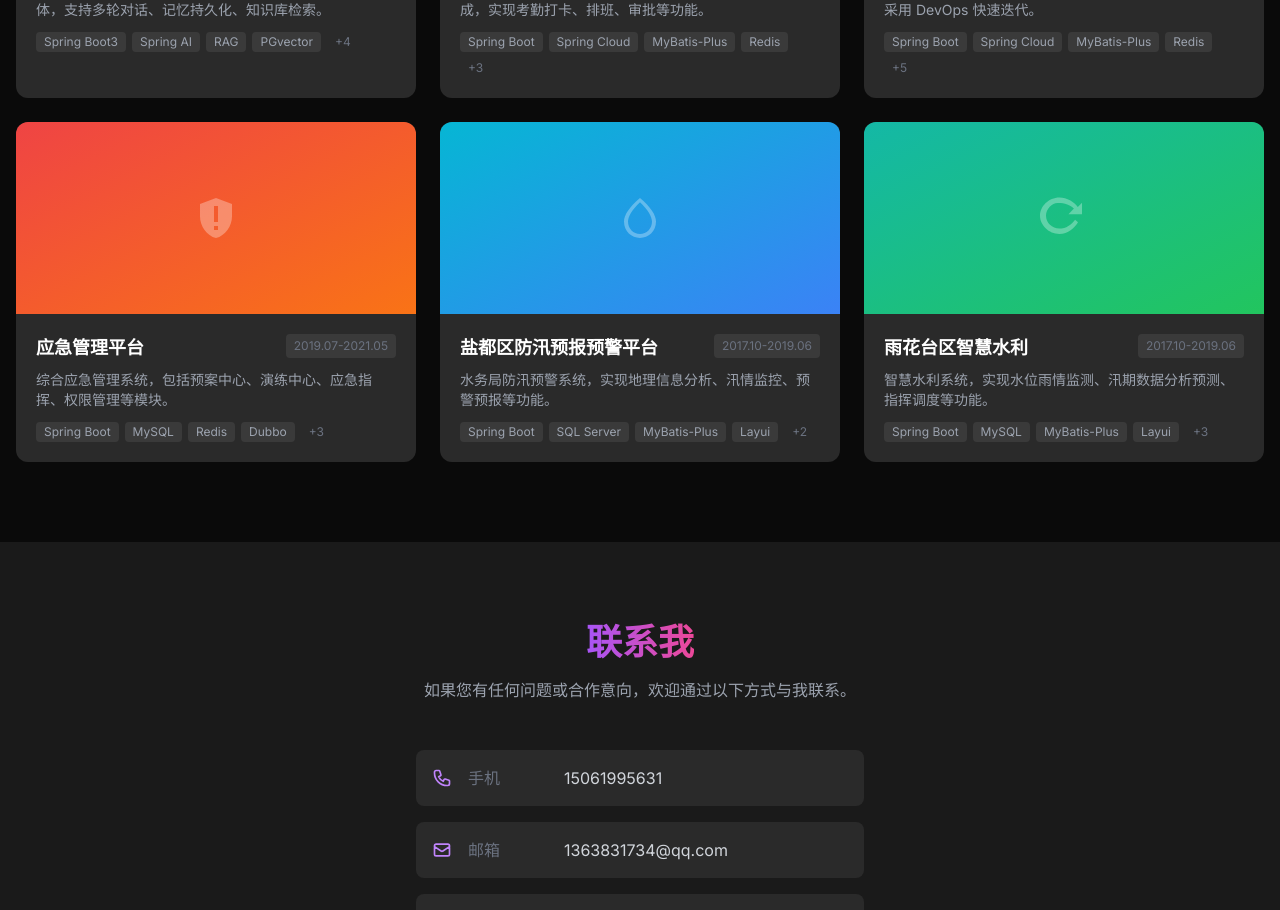
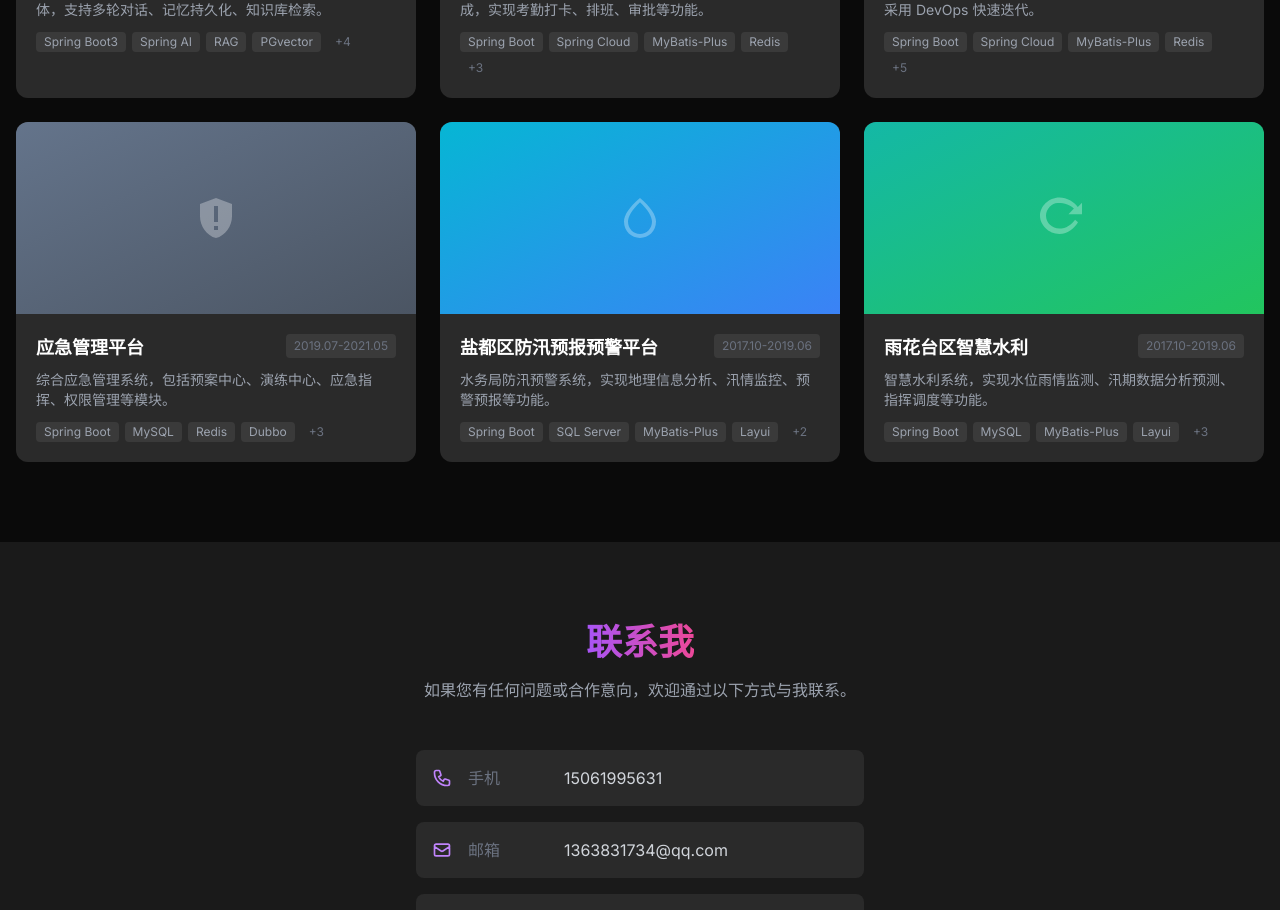
Before and after one commit to zjs19940723/developer-portfilio-Jisen, a React (Vite) app: page / in a window 1280 px wide. Shown: the part 2262-3172 px from the top of the page. Built offline with nearby package versions, Linux system fonts and the light colour scheme.

Commit message:
Change emergency platform color to muted gray tones

```diff
--- a/src/data/projects.ts
+++ b/src/data/projects.ts
@@ -83,7 +83,7 @@ export const projects: Project[] = [
     description: '综合应急管理系统，包括预案中心、演练中心、应急指挥、权限管理等模块。',
     fullDescription: '以监控系统、IT资源管理、自动化系统、工单系统为支撑，对各类资源进行汇集和编排。包括预案中心、演练中心、应急指挥、权限管理等模块。采用 Dubbo 分布式架构，支持大规模数据处理。',
     image: '/images/emergency-manage.png',
-    color: 'from-red-500 to-orange-500',
+    color: 'from-slate-500 to-gray-600',
     icon: 'emergency',
     technologies: ['Spring Boot', 'MySQL', 'Redis', 'Dubbo', 'Zookeeper', 'xxl-job', 'FlyWay'],
     company: '南京慧明软件有限公司',
```
